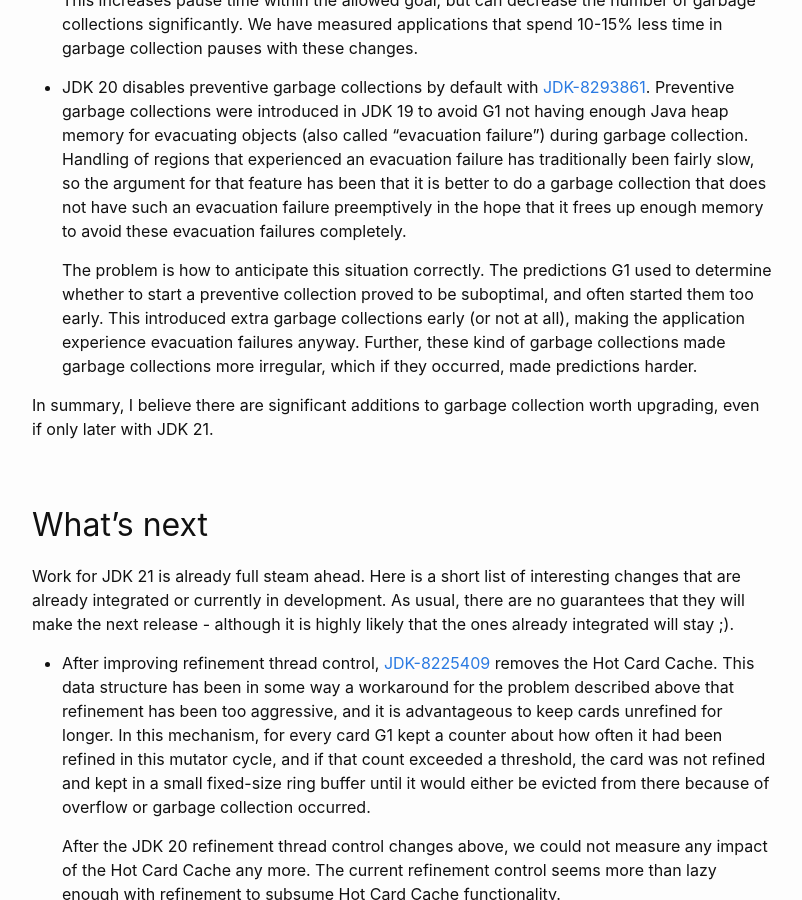
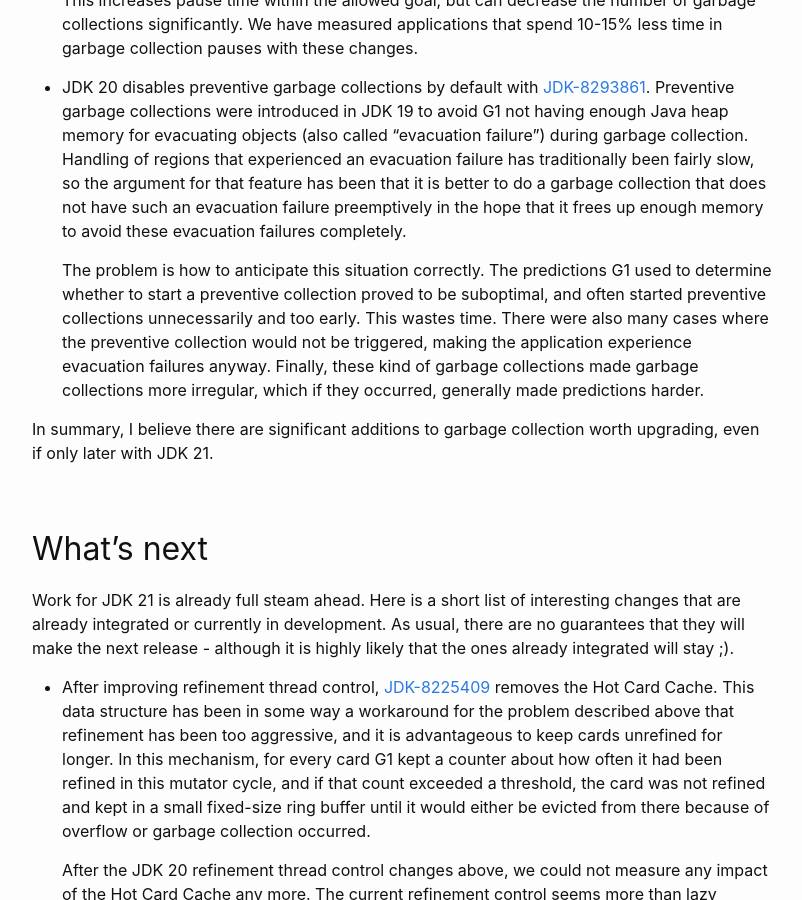
Before and after one commit to tschatzl/tschatzl.github.io, a Jekyll site: the page built from _posts/2023-03-14-jdk20-g1-parallel-gc-changes.md, in a window 1280 px wide and 900 px high, scrolled down 2512 px. Shown: the whole window, without its empty margins (238-1040 px from the left). Built offline with Jekyll 4.4.1, drawn with Linux system fonts in a browser that asks for light colours.

Commit message:
reformulate preventive collection problems

```diff
--- a/_posts/2023-03-14-jdk20-g1-parallel-gc-changes.md
+++ b/_posts/2023-03-14-jdk20-g1-parallel-gc-changes.md
@@ -53,7 +53,7 @@ Broadly speaking JDK 20 provides all items on that long "What's next" list in th
 
   * JDK 20 disables preventive garbage collections by default with [JDK-8293861](https://bugs.openjdk.org/browse/JDK-8293861). Preventive garbage collections were introduced in JDK 19 to avoid G1 not having enough Java heap memory for evacuating objects (also called "evacuation failure") during garbage collection. Handling of regions that experienced an evacuation failure has traditionally been fairly slow, so the argument for that feature has been that it is better to do a garbage collection that does not have such an evacuation failure preemptively in the hope that it frees up enough memory to avoid these evacuation failures completely.
 
-    The problem is how to anticipate this situation correctly. The predictions G1 used to determine whether to start a preventive collection proved to be suboptimal, and often started them too early. This introduced extra garbage collections early (or not at all), making the application experience evacuation failures anyway. Further, these kind of garbage collections made garbage collections more irregular, which if they occurred, made predictions harder.
+    The problem is how to anticipate this situation correctly. The predictions G1 used to determine whether to start a preventive collection proved to be suboptimal, and often started preventive collections unnecessarily and too early. This wastes time. There were also many cases where the preventive collection would not be triggered, making the application experience evacuation failures anyway. Finally, these kind of garbage collections made garbage collections more irregular, which if they occurred, generally made predictions harder.
 
 In summary, I believe there are significant additions to garbage collection worth upgrading, even if only later with JDK 21.
 
```
